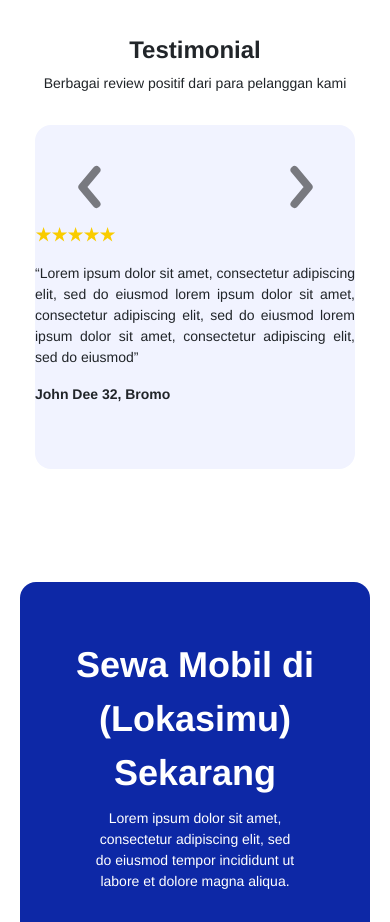
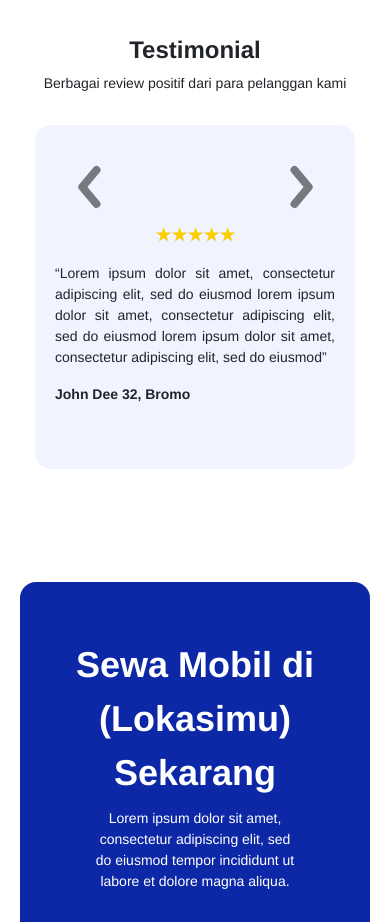
Before and after one commit to Fadhlan54/challenge-01, a plain HTML site: page index.html in a window 390 px wide. Shown: the part 2320-3242 px from the top of the page. Drawn offline with nearby package versions, Linux system fonts and the light colour scheme.

Commit message:
memperbaiki bug pada tampilan mobile

```diff
--- a/resource/style.css
+++ b/resource/style.css
@@ -34,8 +34,6 @@ button.register:focus:active {
     font-weight: 700;
 }
 
-
-
 .btn-sewa-mobil {
     background-color: #73ca5c;
     font-weight: 700;
@@ -67,7 +65,6 @@ button.register:focus:active {
     position: relative;
     top: -60%;
 }
-
 
 .container-our-services {
     box-sizing: border-box;
@@ -170,7 +167,6 @@ section.testimonial .testi {
     text-align: center;
 }
 
-
 .content {
     font-size: 14px;
 }
@@ -262,9 +258,8 @@ section.testimonial .testi {
     }
 }
 
-
 @media only screen and (max-width:768px) {
-    .single-item {
+    .testi-content {
         padding: 20px;
         text-align: center;
     }
```
